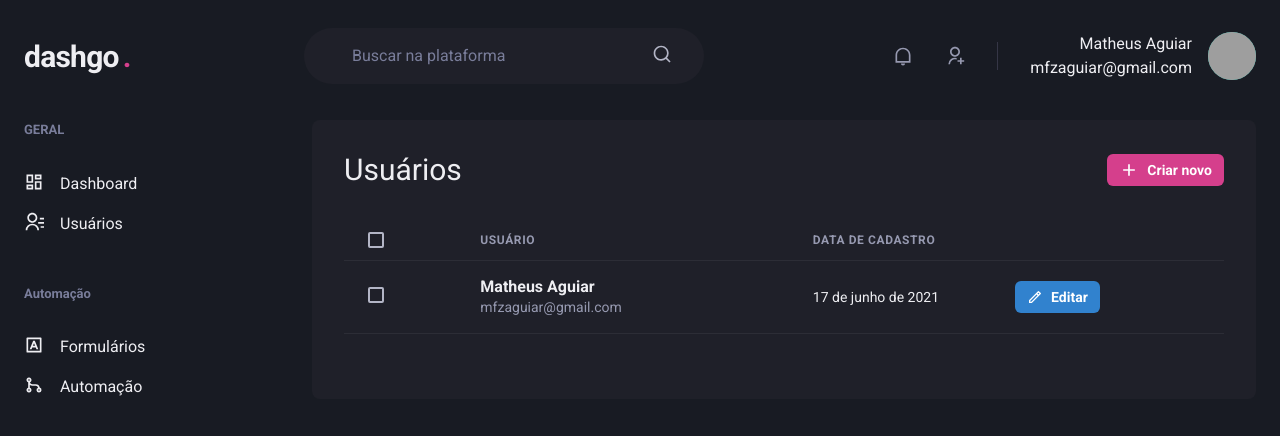
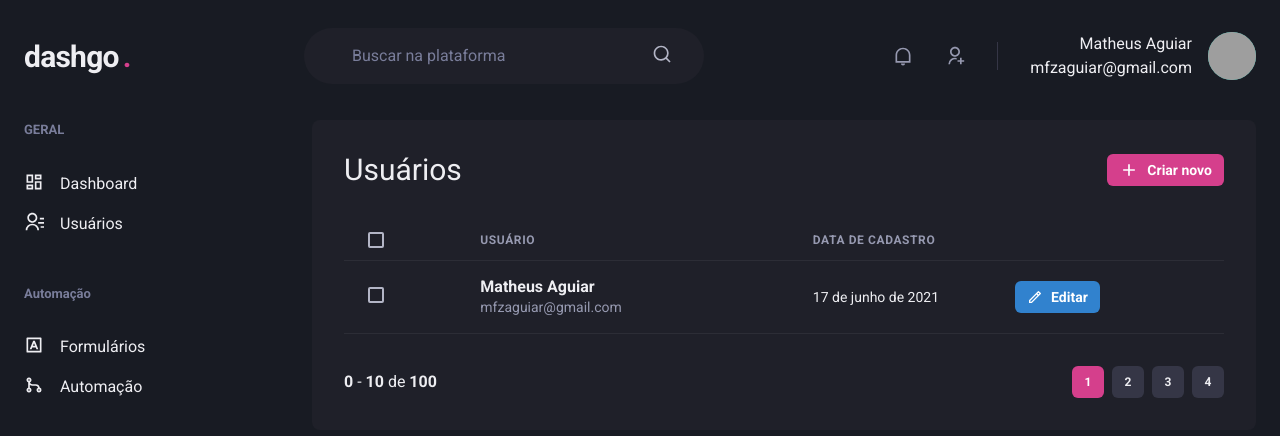
Before and after one commit to mfzaguiar/dashgo, a Next.js app: page /users in a window 1280 px wide. Shown: the top 436 px of the page. Built offline with nearby package versions, Linux system fonts and the light colour scheme; grey boxes are pictures that could not be loaded.

Commit message:
add Pagination component

```diff
--- /dev/null
+++ b/src/components/Pagination.tsx
@@ -0,0 +1,59 @@
+import { Stack, Button, Box } from "@chakra-ui/react";
+
+export function Pagination() {
+  return (
+    <Stack direction="row" mt="8" justify="space-between" align="center">
+      <Box>
+        <strong>0</strong> - <strong>10</strong> de <strong>100</strong>
+      </Box>
+      <Stack direction="row" spacing="2">
+        <Button
+          size="sm"
+          fontSize="xs"
+          width="4"
+          colorScheme="pink"
+          disabled
+          _disabled={{
+            bg: "pink.500",
+            cursor: "default",
+          }}
+        >
+          1
+        </Button>
+        <Button
+          size="sm"
+          fontSize="xs"
+          width="4"
+          bg="gray.700"
+          _hover={{
+            bg: "gray.500",
+          }}
+        >
+          2
+        </Button>
+        <Button
+          size="sm"
+          fontSize="xs"
+          width="4"
+          bg="gray.700"
+          _hover={{
+            bg: "gray.500",
+          }}
+        >
+          3
+        </Button>
+        <Button
+          size="sm"
+          fontSize="xs"
+          width="4"
+          bg="gray.700"
+          _hover={{
+            bg: "gray.500",
+          }}
+        >
+          4
+        </Button>
+      </Stack>
+    </Stack>
+  );
+}
--- a/src/pages/users/index.tsx
+++ b/src/pages/users/index.tsx
@@ -15,6 +15,7 @@
 } from "@chakra-ui/react";
 import { RiAddLine, RiPencilLine } from "react-icons/ri";
 import { Header } from "../../components/Header";
+import { Pagination } from "../../components/Pagination";
 import { SideBar } from "../../components/Sidebar";
 
 export default function UserList() {
@@ -87,6 +88,8 @@
               </Tr>
             </Tbody>
           </Table>
+
+          <Pagination />
         </Box>
       </Flex>
     </Box>
```
